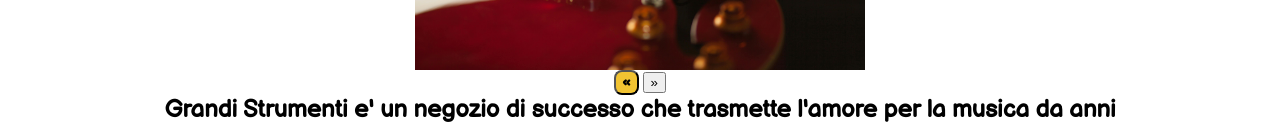
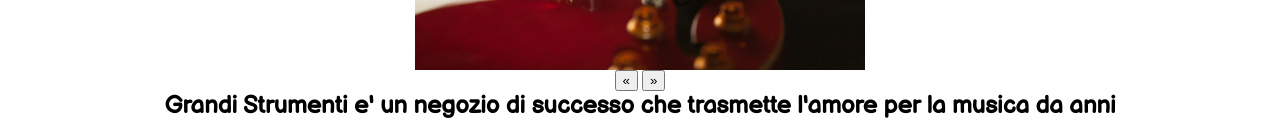
Before and after one commit to ElisabettaGrandi/grandiStrumenti, a plain HTML site: page index.html in a window 1280 px wide. Shown: the part 458-598 px from the top of the page. Drawn offline with Linux system fonts and the light colour scheme.

Commit message:
Update style.css

```diff
--- a/style.css
+++ b/style.css
@@ -132,7 +132,7 @@ a.testoLinkMenu:hover      {
 	font-family: "Balsamiq Sans";
 }
 
-#btnPrev {
+.btnPrev {
 	background-color: #f1c332;
 	font-size: 16px;
 	font-weight: bold;
```
